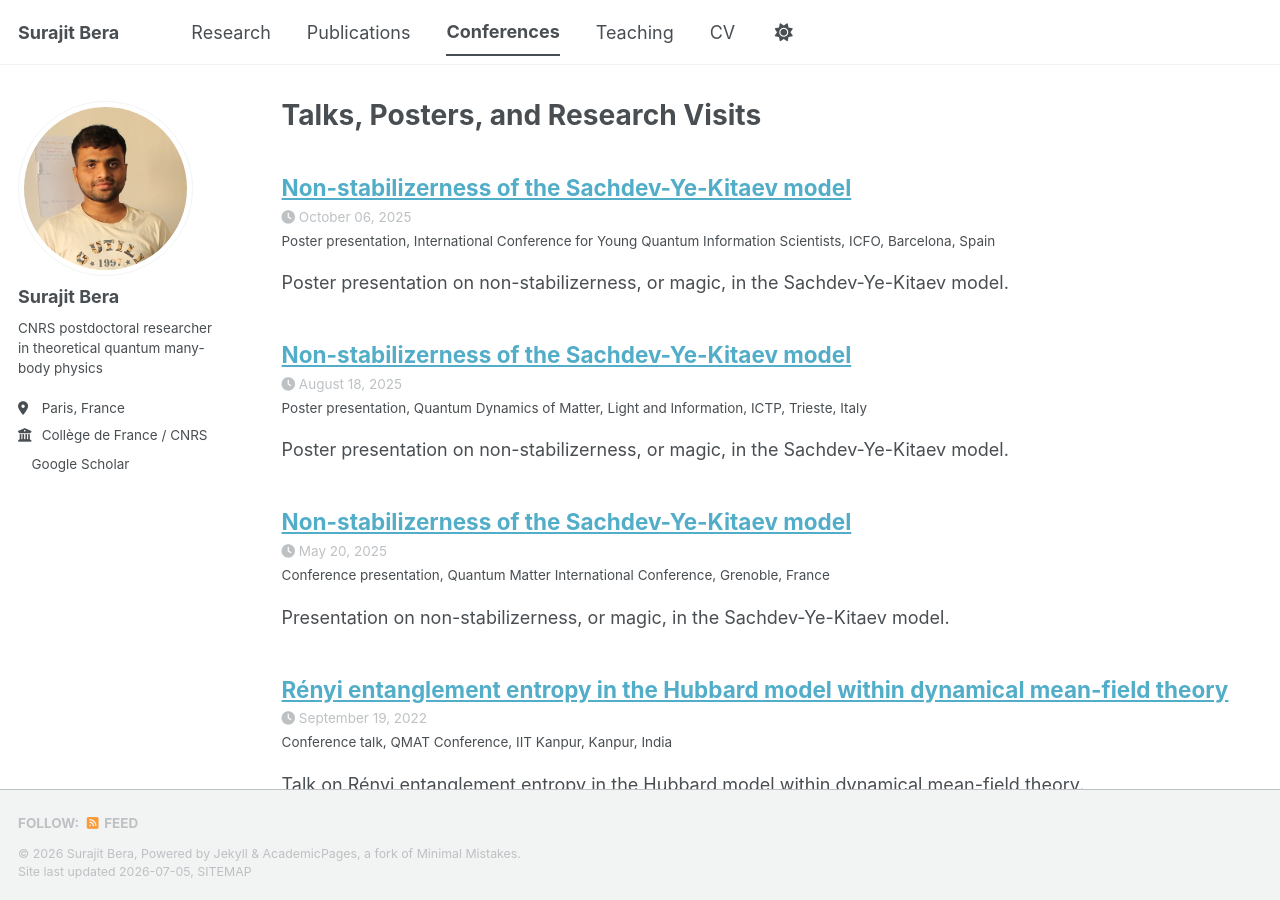
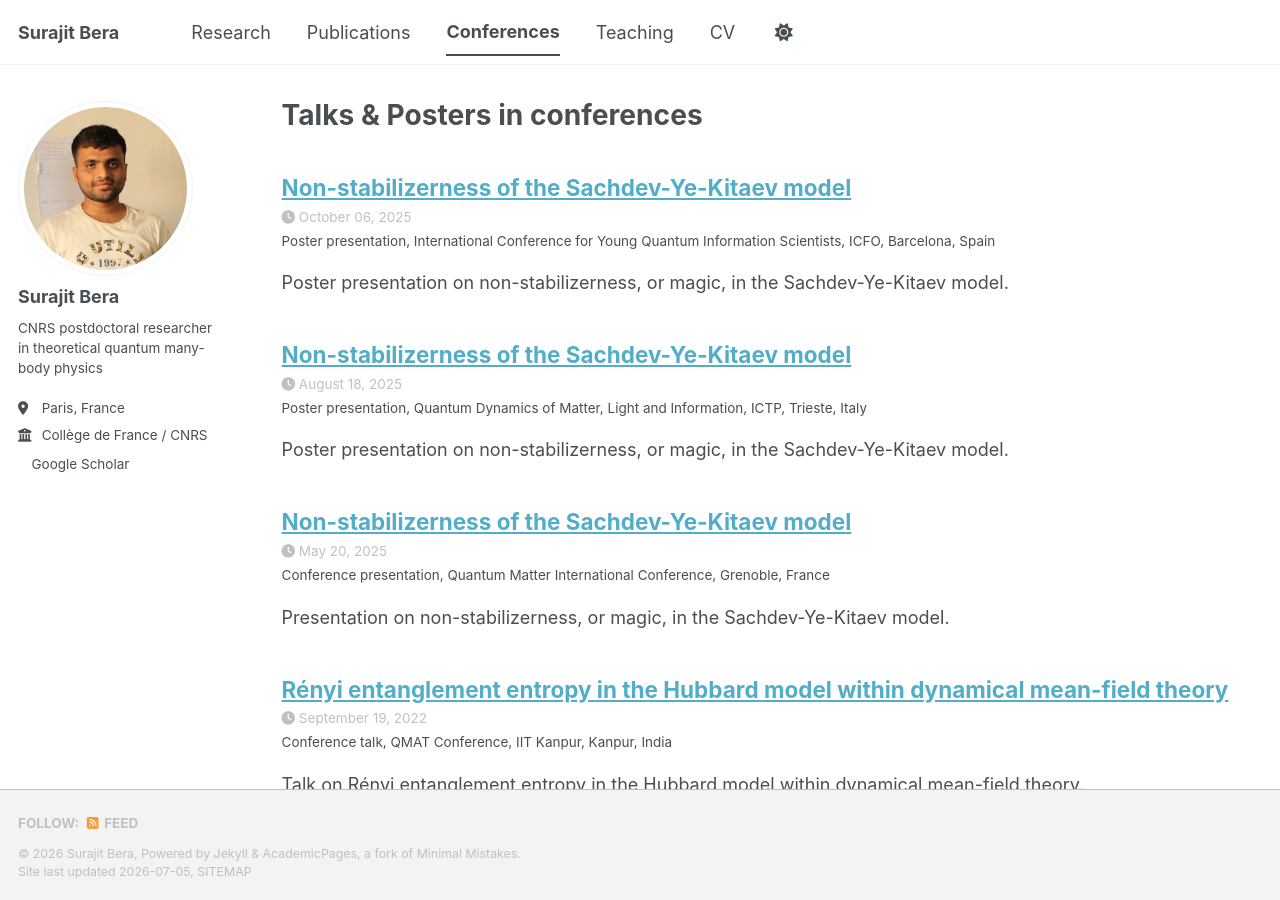
Before and after one commit to surajitbera-physics/surajitbera-physics.github.io, a Jekyll site: the page built from _pages/talks.html, in a window 1280 px wide and 900 px high. Built offline with Jekyll 4.4.1, drawn with Linux system fonts in a browser that asks for light colours; a style sheet for code colours, icons or effects is not loaded.

Commit message:
Update title for talks page

```diff
--- a/_pages/talks.html
+++ b/_pages/talks.html
@@ -1,6 +1,6 @@
 ---
 layout: archive
-title: "Talks, Posters, and Research Visits"
+title: "Talks & Posters in conferences"
 permalink: /talks/
 author_profile: true
 ---
```
